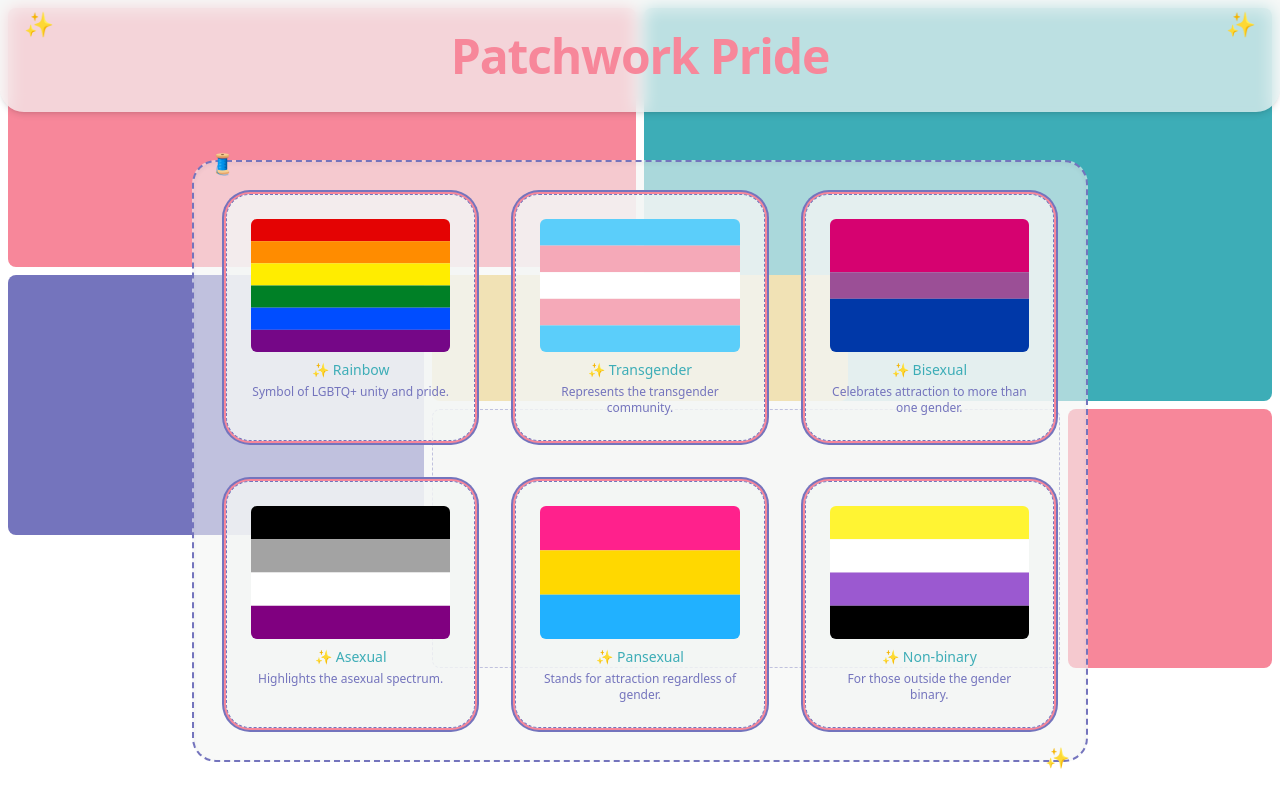
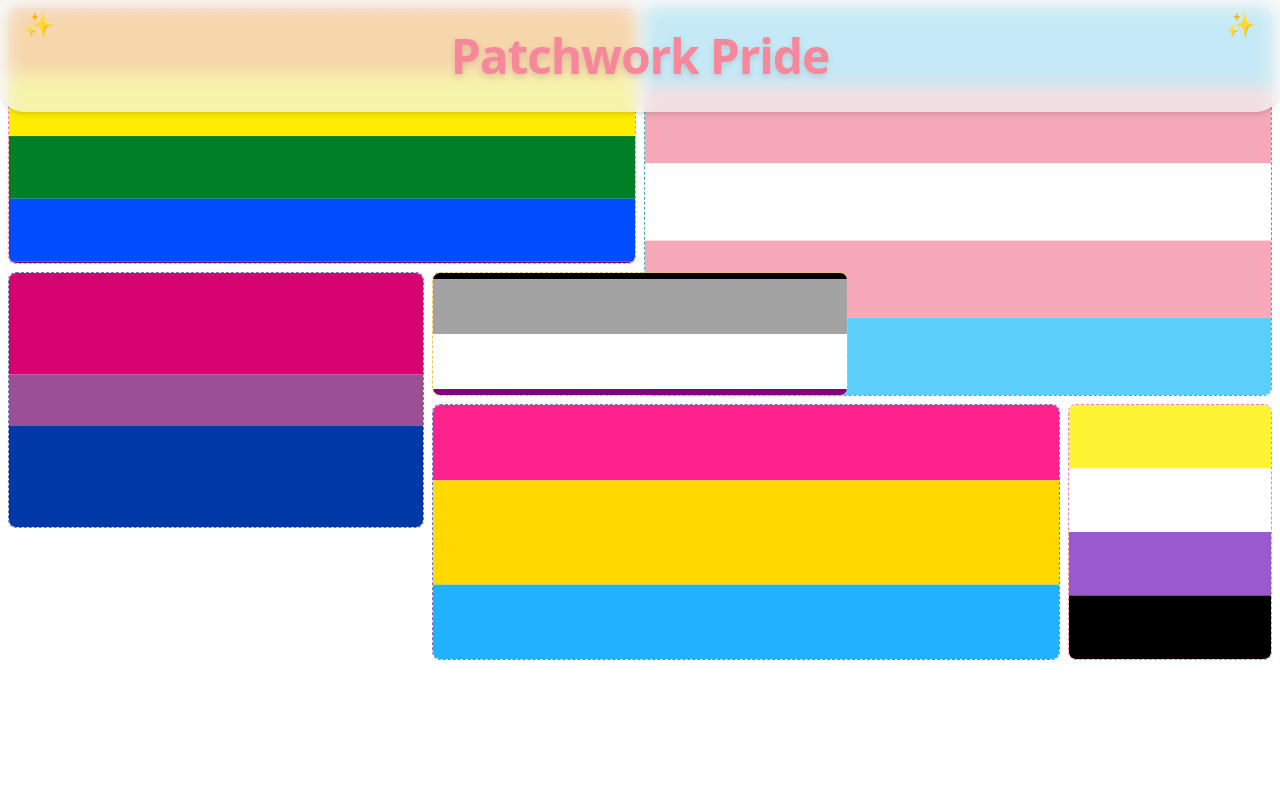
Before and after one commit to Stephen-Hearthware/patchwork-pride, a React (Vite) app: page / in a window 1280 px wide. Built offline with nearby package versions, Linux system fonts and the light colour scheme.

Commit message:
Replace flag grid with patchwork flags

```diff
--- a/src/App.tsx
+++ b/src/App.tsx
@@ -1,5 +1,4 @@
 import React from "react";
-import FlagGrid from "./components/FlagGrid";
 import PatchworkBackground from "./components/PatchworkBackground";
 
 function App() {
@@ -12,13 +11,11 @@ function App() {
           <span role="presentation">✨</span>
           <span role="presentation">✨</span>
         </div>
-        <h1 className="text-center text-5xl font-extrabold tracking-tight text-coral">
+        <h1 className="text-center text-5xl font-extrabold tracking-tight text-coral drop-shadow-md">
           Patchwork Pride
         </h1>
       </header>
-      <main className="py-12">
-        <FlagGrid />
-      </main>
+      <main className="py-12" />
     </div>
   );
 }
--- a/src/components/PatchworkBackground.tsx
+++ b/src/components/PatchworkBackground.tsx
@@ -1,17 +1,52 @@
 import React from 'react'
 
 function PatchworkBackground() {
+  const patches = [
+    {
+      class: 'col-start-1 col-span-3 row-start-1 row-span-2',
+      src: '/flags/rainbow.svg',
+      border: 'border-coral',
+    },
+    {
+      class: 'col-start-4 col-span-3 row-start-1 row-span-3',
+      src: '/flags/transgender.svg',
+      border: 'border-teal',
+    },
+    {
+      class: 'col-start-1 col-span-2 row-start-3 row-span-2',
+      src: '/flags/bisexual.svg',
+      border: 'border-periwinkle',
+    },
+    {
+      class: 'col-start-3 col-span-2 row-start-3 row-span-1',
+      src: '/flags/asexual.svg',
+      border: 'border-mustard',
+    },
+    {
+      class: 'col-start-3 col-span-3 row-start-4 row-span-2',
+      src: '/flags/pansexual.svg',
+      border: 'border-periwinkle',
+    },
+    {
+      class: 'col-start-6 col-span-1 row-start-4 row-span-2',
+      src: '/flags/non-binary.svg',
+      border: 'border-coral',
+    },
+  ]
+
   return (
     <div
       aria-hidden="true"
       className="pointer-events-none absolute inset-0 -z-10 grid grid-cols-6 grid-rows-6 gap-1 md:gap-2 p-2"
     >
-      <div className="col-start-1 col-span-3 row-start-1 row-span-2 rounded-lg border border-dashed border-coral bg-coral" />
-      <div className="col-start-4 col-span-3 row-start-1 row-span-3 rounded-lg border border-dashed border-teal bg-teal" />
-      <div className="col-start-1 col-span-2 row-start-3 row-span-2 rounded-lg border border-dashed border-periwinkle bg-periwinkle" />
-      <div className="col-start-3 col-span-2 row-start-3 row-span-1 rounded-lg border border-dashed border-mustard bg-mustard" />
-      <div className="col-start-3 col-span-3 row-start-4 row-span-2 rounded-lg border border-dashed border-periwinkle bg-offwhite/50" />
-      <div className="col-start-6 col-span-1 row-start-4 row-span-2 rounded-lg border border-dashed border-coral bg-coral" />
+      {patches.map((patch) => (
+        <div
+          key={patch.src}
+          className={`${patch.class} relative rounded-lg border border-dashed ${patch.border} overflow-hidden`}
+        >
+          <img src={patch.src} alt="" className="absolute inset-0 h-full w-full object-cover" />
+        </div>
+      ))}
     </div>
   )
 }
```
Also changed, not shown: 2 other files (tests, documents, lock files or other folders).
